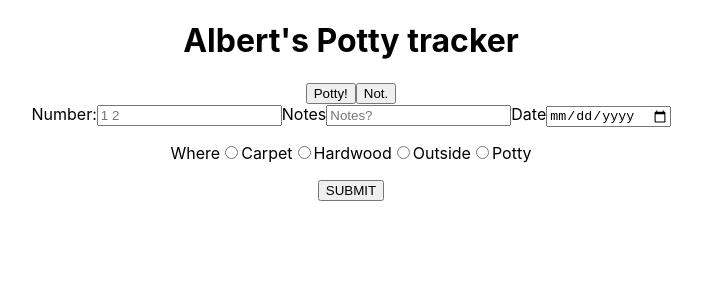
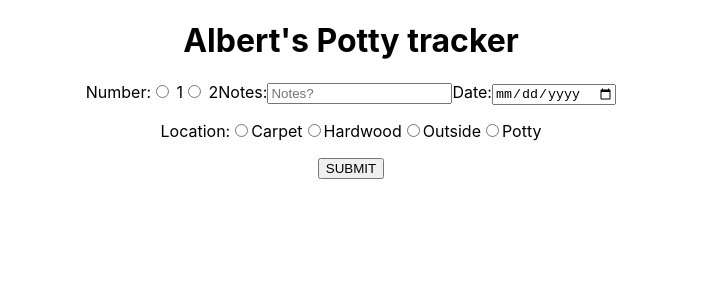
Before and after one commit to patrickcandlin/react-pottty-train-frontend, a React (Create React App) app: page / in a window 1280 px wide. Shown: the top 300 px of the page, without its empty margins (289-991 px from the left). Built offline with nearby package versions, Linux system fonts and the light colour scheme.

Commit message:
this is the test to see if this will show up on my git hub

```diff
--- a/src/App.js
+++ b/src/App.js
@@ -9,43 +9,79 @@ export default class App extends Component {
     number: "",
     notes: "",
     date: "",
-    where: "",
+    location: "",
   }
 
+
+
   submitPotty = (event) => {
+    event.preventDefault()
 
-    event.preventDefault()
-    console.log('save this potty')
+    const formData = new FormData(event.target)
+    console.log(event.target, formData.get("notes"))
     fetch(pottyUrl, {
             method: 'POST',
             headers: {'Content-Type': 'application/json'},
-            body: JSON.stringify({
-                number: 1,
-                notes: 'he was focusing on his blocks',
-                date: '2019/08/21',
-                where: 'carpet',
-            })})
+            body: JSON.stringify(
+              {
+                number: formData.get('number'),
+                notes: formData.get('notes'),
+                date: formData.get('date'),
+                location: formData.get('location'),
+              }
+            )
+      }
+    )
+    event.target.reset()
   }
 
+  handelChange = (event) => {
+    const { name, value } = event.target
+    this.setState({
+      [name]: value
+    })
+  }
+
+
   render() {
+    const { notes, date } = this.state
+
     return (
+
       <div className="App">
         <h1>Albert's Potty tracker</h1>
-          <button>Potty!</button>
-          <button>Not.</button>
-          <form id="record-potty" onSubmit={this.submitPotty}>
+          <form id="record-potty" onSubmit={this.submitPotty} >
               <label>Number:</label>
-              <input type="number" name="email" placeholder="1 2"/>
-              <label>Notes</label>
-              <input type="text" name="first_name" placeholder="Notes?"/>
-              <label>Date</label>
-              <input type="date" name="birth_date"/>
+              {/* <input
+                type="number"
+                name="number"
+                value={number}
+                placeholder="1 or 2"
+                onChange={this.handelChange}
+              /> */}
+              <input type="radio" name="number" value="1" onChange={this.handelChange}/> 1
+              <input type="radio" name="number" value="2"onChange={this.handelChange}/> 2
+              <label>Notes:</label>
+              <input
+                type="text"
+                name="notes"
+                value={notes}
+                placeholder="Notes?"
+                onChange={this.handelChange}
+              />
+              <label>Date:</label>
+              <input
+                type="date"
+                name="date"
+                value={date}
+                onChange={this.handelChange}
+              />
               <p>
-                  <label>Where</label>
-                  <input type="radio" name="where" value="Carpet"/>Carpet
-                  <input type="radio" name="where" value="Hardwood"/>Hardwood
-                  <input type="radio" name="where" value="Outside"/>Outside
-                  <input type="radio" name="where" value="Potty"/>Potty
+                  <label>Location:</label>
+                  <input type="radio" name="location" value="Carpet" onChange={this.handelChange}/>Carpet
+                  <input type="radio" name="location" value="Hardwood"onChange={this.handelChange}/>Hardwood
+                  <input type="radio" name="location" value="Outside"onChange={this.handelChange}/>Outside
+                  <input type="radio" name="location" value="Potty"onChange={this.handelChange}/>Potty
               </p>
               <input type="submit" value="SUBMIT"/>
         </form>
```
